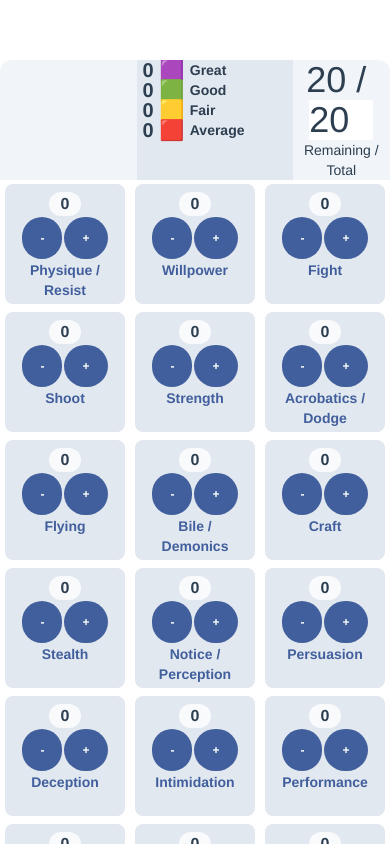
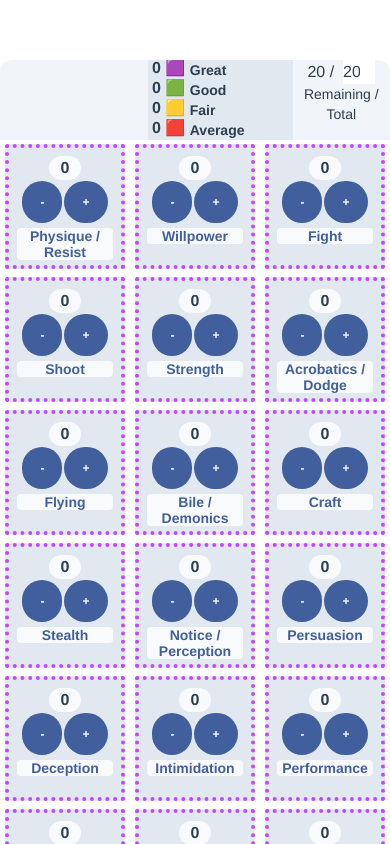
Before and after one commit to johncarmack1984/toh-skill-builder, a Vue app: page / in a window 390 px wide. Shown: the top 844 px of the page. Built offline with nearby package versions, Linux system fonts and the light colour scheme.

Commit message:
Update HelloWorld.vue

```diff
--- a/src/components/HelloWorld.vue
+++ b/src/components/HelloWorld.vue
@@ -50,25 +50,25 @@ export default {
 <template>
   <div class="max-w-md mx-auto bg-white rounded-xl shadow-md overflow-hidden md:max-w-2xl">
     <div class="flex flex-row flex-wrap justify-between">
-      <div class="text-xl content-start bg-slate-100 grow">
+      <div class="text-md md:text-xl content-start bg-slate-100 grow">
         <ul class="flex flex-row flex-nowrap leading-none">&nbsp;<li v-for="n in purpSquares()">🟪</li></ul>
         <ul class="flex flex-row flex-nowrap leading-none">&nbsp;<li v-for="n in greenSquares()">🟩</li></ul>
         <ul class="flex flex-row flex-nowrap leading-none">&nbsp;<li v-for="n in yellowSquares()">🟨</li></ul>
         <ul class="flex flex-row flex-nowrap leading-none">&nbsp;<li v-for="n in redSquares()">🟥</li></ul>
       </div>
-      <div class="text-xl bg-slate-200 pr-12">
+      <div class="text-md md:text-xl bg-slate-200 pr-12">
         <ul class="flex flex-row flex-nowrap leading-none font-bold">&nbsp;{{ purpSquares() }}&nbsp;🟪&nbsp;<span class="text-sm">Great</span></ul>
         <ul class="flex flex-row flex-nowrap leading-none font-bold">&nbsp;{{ greenSquares() }}&nbsp;🟩&nbsp;<span class="text-sm">Good</span></ul>
         <ul class="flex flex-row flex-nowrap leading-none font-bold">&nbsp;{{ yellowSquares() }}&nbsp;🟨&nbsp;<span class="text-sm">Fair</span></ul>
         <ul class="flex flex-row flex-nowrap leading-none font-bold">&nbsp;{{ redSquares() }}&nbsp;🟥&nbsp;<span class="text-sm">Average</span></ul>
       </div>
       <div class="bg-slate-100 basis-1/4 justify-self-end">
-        <div class="text-4xl">
+        <div class="text-[16px] md:text-4xl">
           {{ remainingPoints }} /&nbsp;
           <input
             type="number"
             v-model="total"
-            class="w-16"
+            class="w-8 md:w-16"
             :min="0"
           />
         </div>
@@ -81,7 +81,7 @@ export default {
           v-for="skill in skills"
           :key="skill.name"
           :value="skill.value"
-          class="w-1/3 rounded-lg bg-slate-200 m-1 p-2 max-w-[120px] h-[120px]"
+          class="w-1/3 rounded-sm bg-slate-200 m-1 p-2 max-w-[120px] h-[125px] border-4 border-dotted border-purple overflow-hidden"
         >
           <div>
             <input
@@ -113,7 +113,7 @@ export default {
           >
                +
           </button>
-          <p class="text-sm font-bold text-blue-dark">
+          <p class="text-sm font-bold text-blue-dark bg-slate-50 mt-1 rounded leading-4">
             {{ skill.name }}
           </p>
         </li>
```
